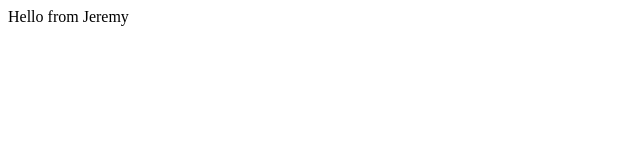
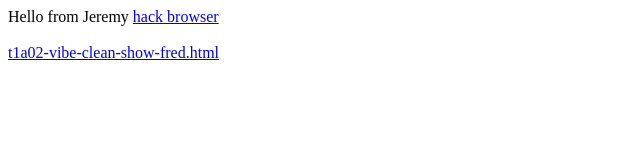
Before and after one commit to hpssjellis/trash-later-2025, a plain HTML site: page public/index.html in a window 1280 px wide. Shown: the whole page, without its empty margins (0-640 px from the left). Drawn offline with Linux system fonts and the light colour scheme.

Commit message:
Update index.html

```diff
--- a/public/index.html
+++ b/public/index.html
@@ -1,3 +1,7 @@
 Hello from Jeremy
 
-<a href="t2a14browser-hack.html"><hack browser/a>
+<a href="t2a14browser-hack.html">hack browser</a><br><br>
+
+
+
+<a href="t1a02-vibe-clean-show-fred.html">t1a02-vibe-clean-show-fred.html</a>
```
